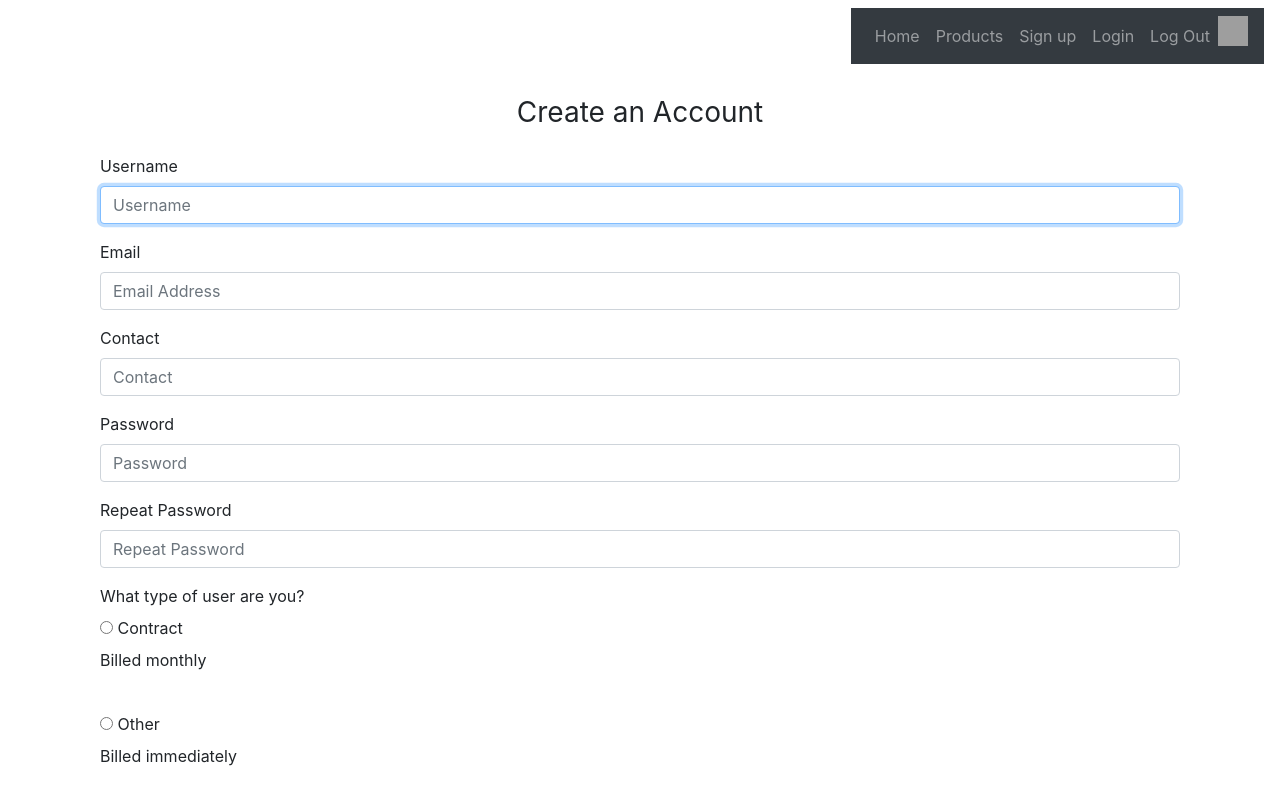
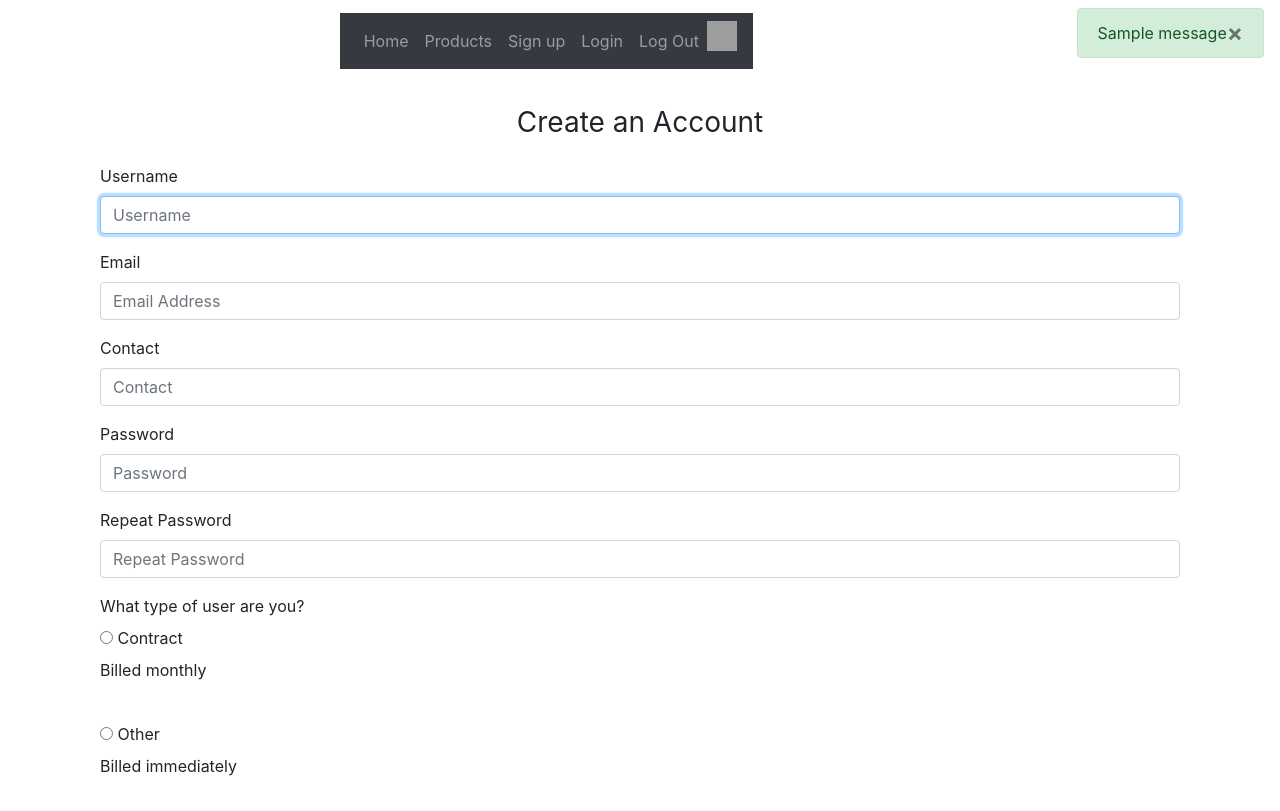
Before and after one commit to arungasandie/projectCompS, a Flask app: page /sign-up in a window 1280 px wide. Shown: the top 811 px of the page. Run offline with Flask 2, Linux system fonts and the light colour scheme; one stand-in notice (Sample message) is shown; some libraries are stand-ins or nearby versions; grey boxes are pictures that could not be loaded.

Commit message:
flash messages for sign up
Account can be successfully created

```diff
--- a/PROJECT_C/mywebsite/auth.py
+++ b/PROJECT_C/mywebsite/auth.py
@@ -17,20 +17,21 @@
         username = request.form.get('username')
         email = request.form.get('email')
         contact = request.form.get('contact')
-        password1 = request.form.get('password')
-        username = request.form.get('password2')
+        password1 = request.form.get('password1')
+        password2 = request.form.get('password2')
         usertype = request.form.get('usertype')
 
         if len(email) < 4:
-            pass
+            flash('Email must be greater than 4 characters',category='error')
         elif len(username) < 2:
-            pass
+            flash('Username must be greater than 1 character', category='error')
         elif password1 != password2:
-            pass
-        elif len(password) < 7:
-            pass
+            flash('Passwords don\'t match', category='error')
+        elif len(password1) < 7:
+            flash('Password must be atleast 7 characters', category='error')
         elif len(contact) < 8:
-            pass
+            flash('Contact must be greater than 8 digits', category='error')
         else:
-            pass
+            flash('Account created!', category='success')
+
     return render_template("signup.html")
--- a/PROJECT_C/mywebsite/templates/base.html
+++ b/PROJECT_C/mywebsite/templates/base.html
@@ -34,6 +34,23 @@
             </div>
         </nav>
 
+        {% with messages = get_flashed_messages(with_categories=true) %} {% if
+            messages %} {% for category, message in messages %} {% if category ==
+            'error' %}
+            <div class="alert alert-danger alter-dismissable fade show" role="alert">
+              {{ message }}
+              <button type="button" class="close" data-dismiss="alert">
+                <span aria-hidden="true">&times;</span>
+              </button>
+            </div>
+            {% else %}
+            <div class="alert alert-success alter-dismissable fade show" role="alert">
+              {{ message }}
+              <button type="button" class="close" data-dismiss="alert">
+                <span aria-hidden="true">&times;</span>
+              </button>
+            </div>
+            {% endif %} {% endfor %} {% endif %} {% endwith %}
     </div>
     <div class= "container">
         {% block content %}
--- a/PROJECT_C/mywebsite/templates/signup.html
+++ b/PROJECT_C/mywebsite/templates/signup.html
@@ -24,13 +24,13 @@
 		</div>
 
 		<div class="form-group">
-			<label for="password">Password</label>
-			<input type="password" class="form-control" required placeholder="Password" id="password" name="password" onchange="if(this.checkValidity()) form.password2.pattern = this.value;"><!--checks if same as password 2-->
+			<label for="password1">Password</label>
+			<input type="password" class="form-control" required placeholder="Password" id="password1" name="password1" >
 		</div>
 
 		<div class="form-group">
 			<label for="password2">Repeat Password</label>
-			<input type="password" class="form-control" required placeholder="Repeat Password" id="password2" name="password2" onchange="this.setCustomValidity(this.validity.patternMismatch ? 'Please enter the same Password as above' : '');">
+			<input type="password" class="form-control" required placeholder="Repeat Password" id="password2" name="password2" >
 		</div>
         <div class="form-group">
 			<label for="usertype">What type of user are you?</label><br>
```
